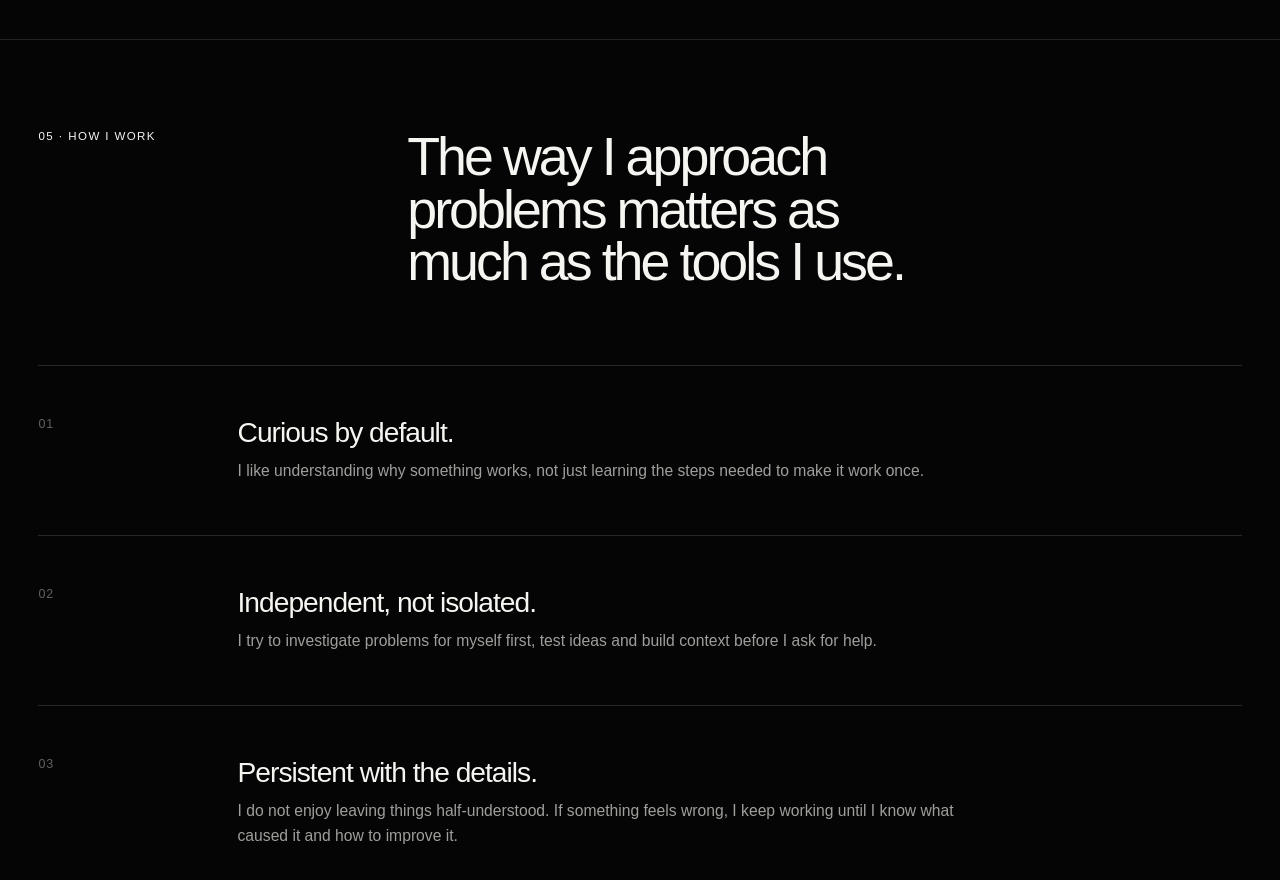
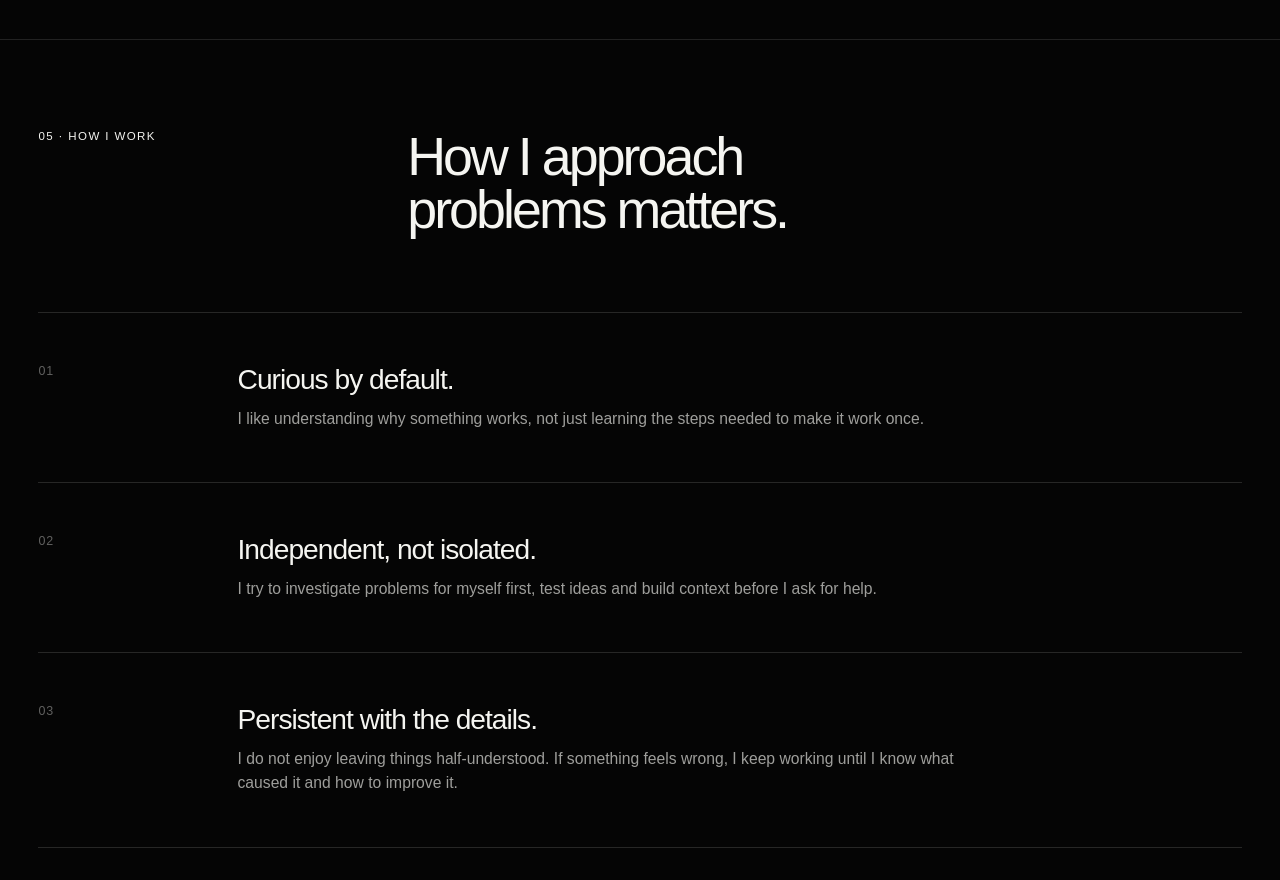
Before and after one commit to emma-dasilva-dev/emma-portfolio, a Next.js app: page / in a window 1280 px wide. Shown: the part 4140-5020 px from the top of the page. Built offline with nearby package versions, Linux system fonts and the light colour scheme.

Commit message:
Shorten work approach headline

```diff
--- a/src/components/sections/HowIWork.tsx
+++ b/src/components/sections/HowIWork.tsx
@@ -34,7 +34,7 @@ export default function HowIWork() {
         transition={{ duration: 0.6, ease: [0.16, 1, 0.3, 1] }}
       >
         <p className="section-kicker">05 · How I work</p>
-        <h2>The way I approach problems matters as much as the tools I use.</h2>
+        <h2>How I approach problems matters.</h2>
       </motion.div>
 
       <div className="work-list">
```
